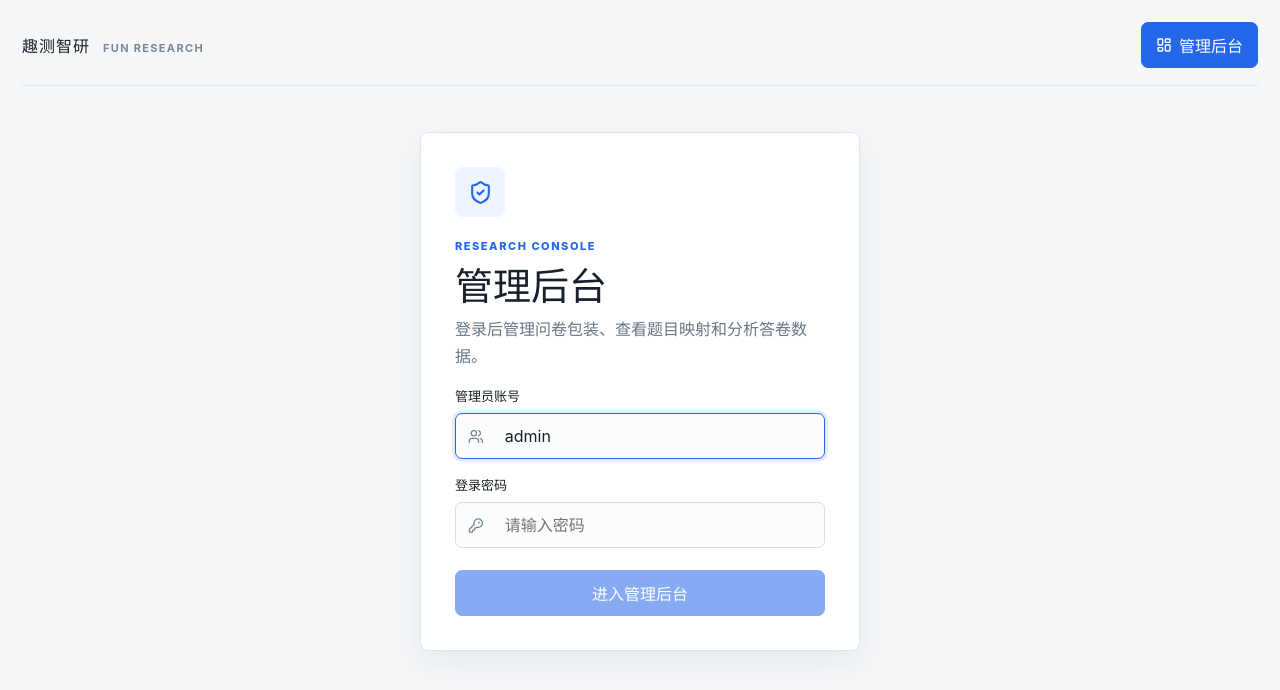
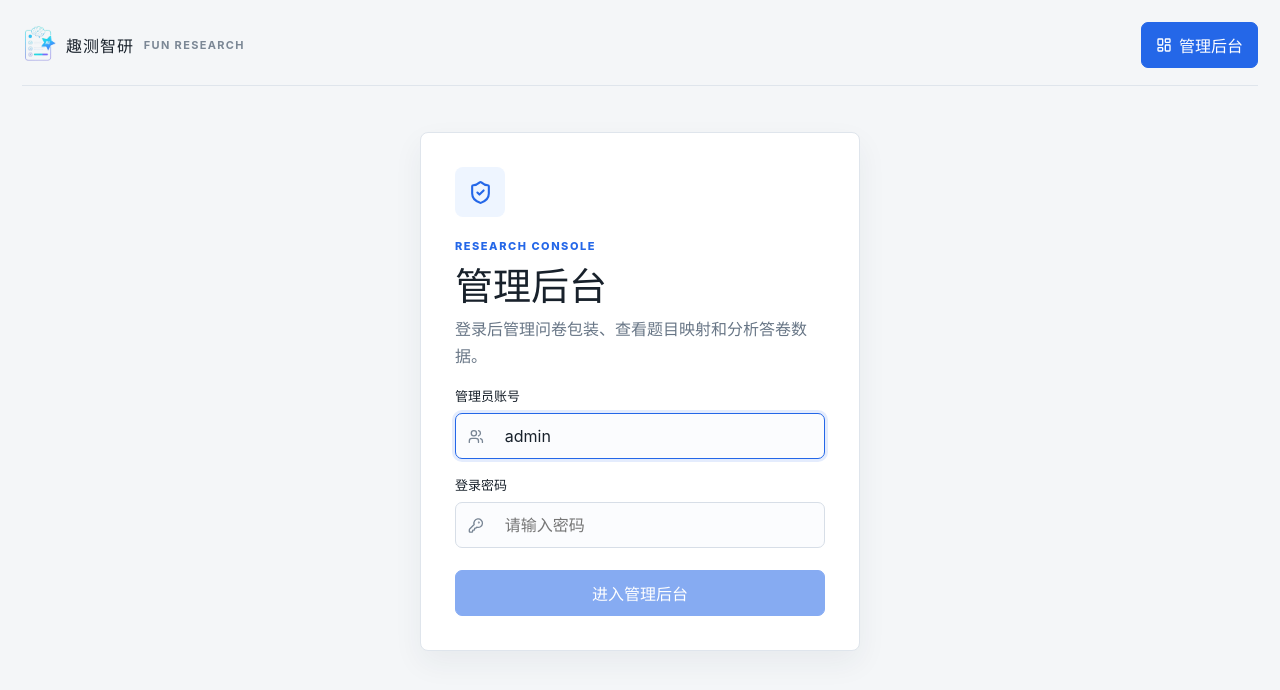
Before and after one commit to aixin0124/QuizIntel, a React (Vite) app in the folder frontend/: page / in a window 1280 px wide. Shown: the top 690 px of the page. Built offline with nearby package versions, Linux system fonts and the light colour scheme.

Commit message:
新增：图标样式调整

```diff
--- a/frontend/index.html
+++ b/frontend/index.html
@@ -4,6 +4,7 @@
     <meta charset="UTF-8" />
     <meta name="viewport" content="width=device-width, initial-scale=1.0" />
     <title>趣测智研</title>
+    <link rel="icon" type="image/png" href="/brand-icon.png" />
   </head>
   <body>
     <div id="root"></div>
--- a/frontend/src/main.tsx
+++ b/frontend/src/main.tsx
@@ -79,7 +79,7 @@ function App() {
   const isUserPortal = getAdminUserPortalFromLocation();
   function logout() { sessionStorage.removeItem("admin_token"); sessionStorage.removeItem("admin_role"); setAdminToken(""); setAdminRole("admin"); }
   return <main>
-    <header className="topbar"><button className="brand" onClick={() => window.location.assign("/portal")} aria-label="返回用户端">趣测智研 <span>FUN RESEARCH</span></button>{!shareToken && <nav className="main-nav">{adminToken && <button className={isUserPortal ? "active" : ""} onClick={() => window.location.assign("/portal")}><Users size={16} /> 用户端</button>}<button className={!isUserPortal ? "active" : ""} onClick={() => window.location.assign("/")}><LayoutDashboard size={16} /> 管理后台</button>{adminToken && <button className="icon-button" onClick={logout} title="退出管理后台" aria-label="退出管理后台"><LogOut size={17} /></button>}</nav>}</header>
+    <header className="topbar"><button className="brand" onClick={() => window.location.assign("/portal")} aria-label="返回用户端"><img className="brand-mark" src="/brand-icon.png" alt="" /><span className="brand-name">趣测智研</span><span className="brand-subtitle">FUN RESEARCH</span></button>{!shareToken && <nav className="main-nav">{adminToken && <button className={isUserPortal ? "active" : ""} onClick={() => window.location.assign("/portal")}><Users size={16} /> 用户端</button>}<button className={!isUserPortal ? "active" : ""} onClick={() => window.location.assign("/")}><LayoutDashboard size={16} /> 管理后台</button>{adminToken && <button className="icon-button" onClick={logout} title="退出管理后台" aria-label="退出管理后台"><LogOut size={17} /></button>}</nav>}</header>
     {shareToken ? <UserPortalPage shareToken={shareToken} renderResult={(result) => <ResultPanel result={result} />} /> : isUserPortal ? (adminToken ? <UserPortalPage adminBrowse token={adminToken} renderResult={(result) => <ResultPanel result={result} />} /> : <AdminLogin onLogin={(token, role) => { setAdminToken(token); setAdminRole(role); }} />) : adminToken ? <AdminPortal token={adminToken} role={adminRole} onLogout={logout} /> : <AdminLogin onLogin={(token, role) => { setAdminToken(token); setAdminRole(role); }} />}
   </main>;
 }
--- a/frontend/src/styles.css
+++ b/frontend/src/styles.css
@@ -63,24 +63,41 @@ main {
 }
 
 .brand {
+  display: inline-flex;
+  align-items: center;
+  gap: 10px;
   border: 0;
   background: transparent;
   font-weight: 900;
+  padding: 0;
+  text-align: left;
+}
+
+.brand-mark {
+  display: block;
+  width: 34px;
+  height: 38px;
+  flex: 0 0 auto;
+  object-fit: contain;
+}
+
+.brand-name {
+  color: inherit;
+  font-size: 16px;
   letter-spacing: 0.06em;
-  padding: 3px 0;
-}
-
-.brand:hover:not(:disabled) {
-  border-color: transparent;
-  color: #2467e8;
-}
-
-.brand span {
-  margin-left: 9px;
+}
+
+.brand-subtitle {
+  margin-left: 0;
   color: #7b8795;
   font-size: 11px;
   font-weight: 700;
   letter-spacing: 0.12em;
+}
+
+.brand:hover:not(:disabled) {
+  border-color: transparent;
+  color: #2467e8;
 }
 
 .main-nav {
```
Also changed, not shown: frontend/public/brand-icon.png (added), 1 other file (tests, documents, lock files or other folders).
